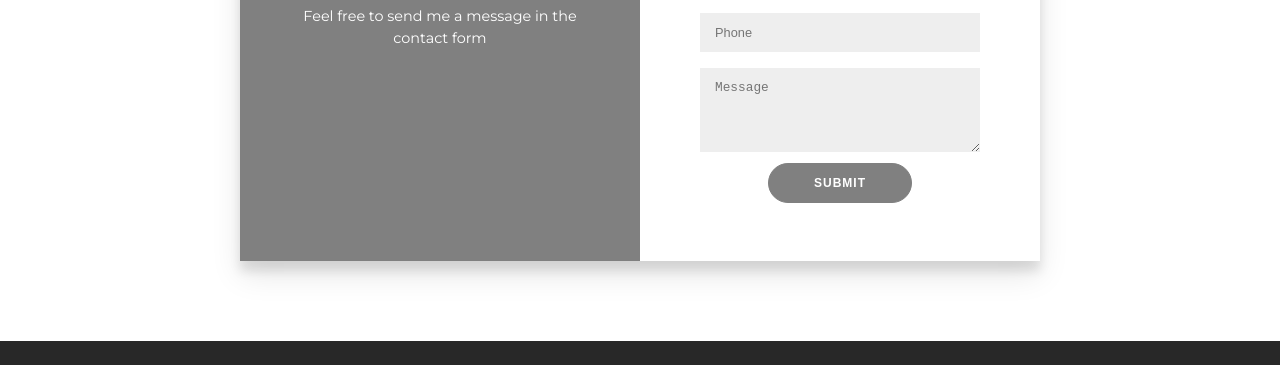
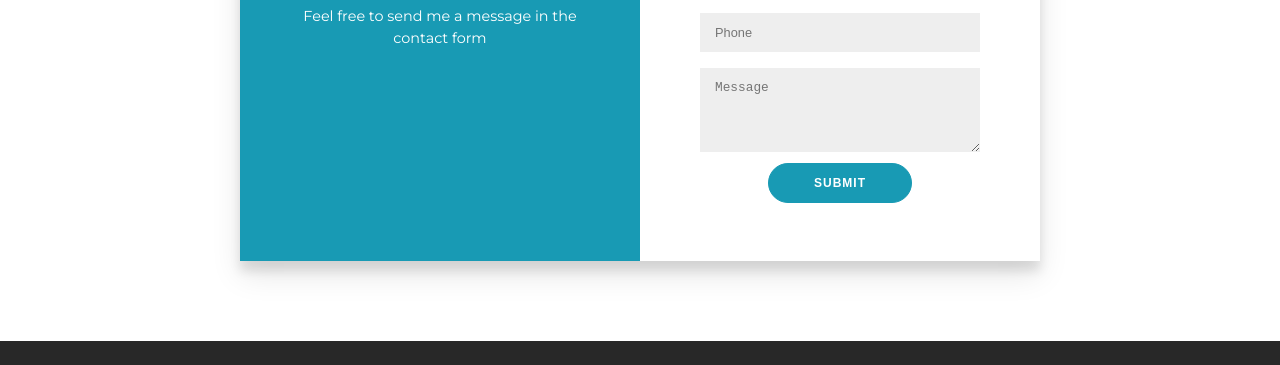
Before and after one commit to sakshi3316/digital-fashion-web, a plain HTML site: page contact.html in a window 1280 px wide. Shown: the part 388-753 px from the top of the page. Drawn offline with nearby package versions, Linux system fonts and the light colour scheme.

Commit message:
change background color in contact

```diff
--- a/contact.css
+++ b/contact.css
@@ -41,7 +41,7 @@ h2 {
 .left-container {
     flex: 1;
     height: 480px;
-    background-color: #808080;
+    background-color: #189AB4;
 }
 
 .right-container {
@@ -96,8 +96,8 @@ textarea:focus {
 
 button {
     border-radius: 20px;
-    border: 1px solid #808080;
-    background-color: #808080;
+    border: 1px solid #189AB4;
+    background-color: #189AB4;
     color: #FFFFFF;
     font-size: 12px;
     font-weight: bold;
```
